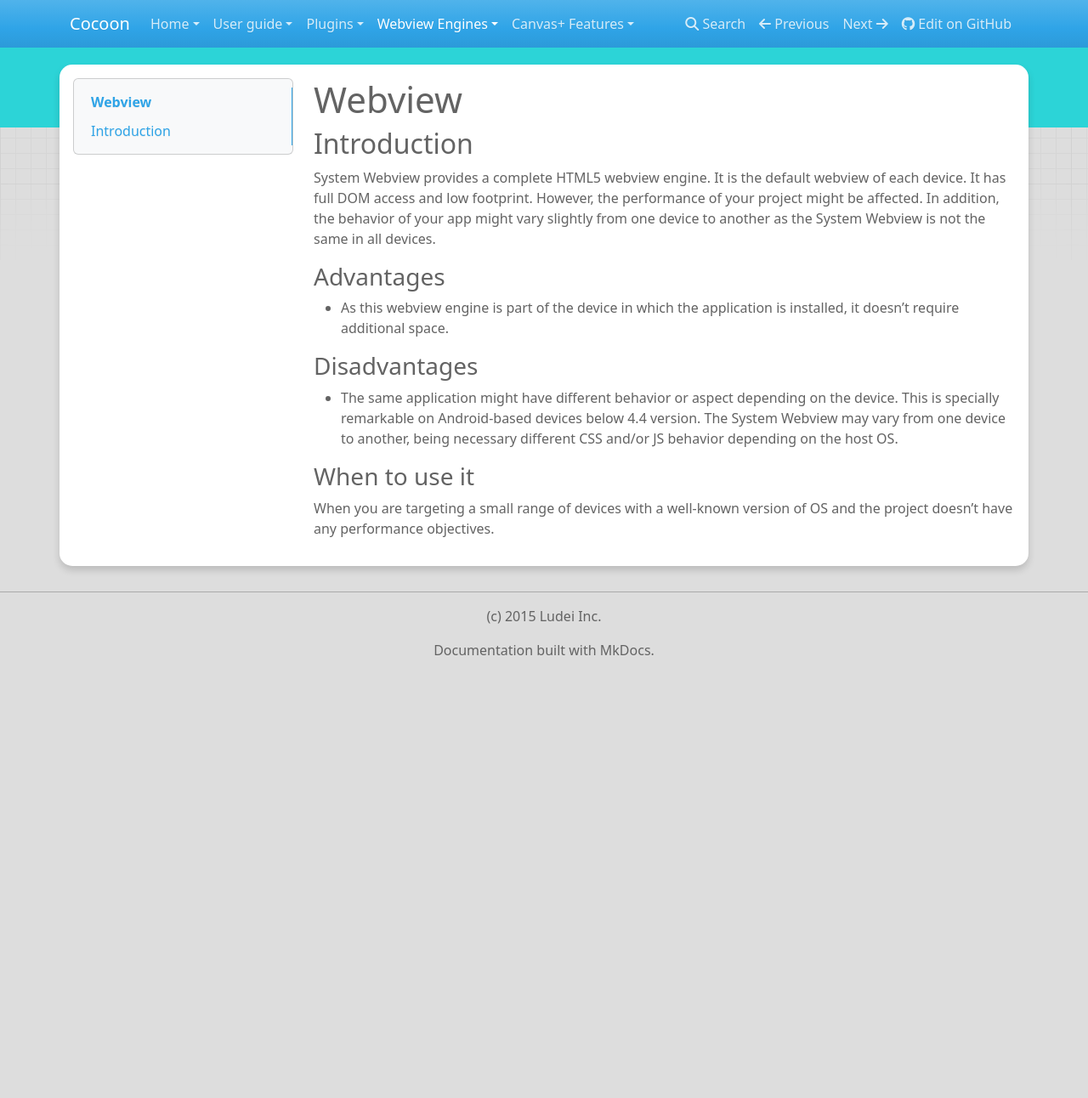
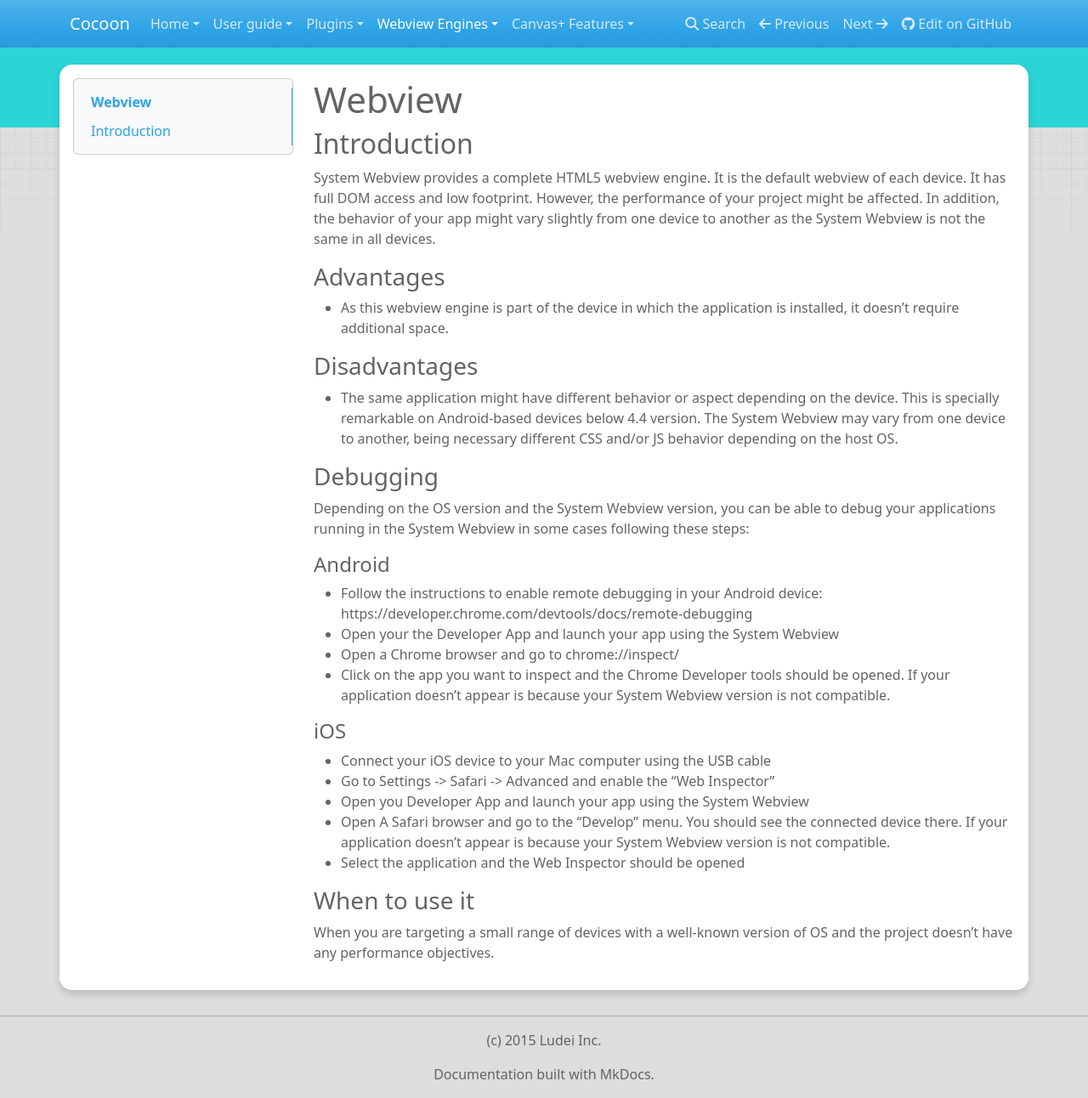
Before and after one commit to CocoonIO/cocoon-cloud-doc, an MkDocs documentation site: the page built from docs/webview-engines/system-webview.md, in a window 1280 px wide and 1292 px high. Shown: the whole window at 85% size. Built offline with MkDocs 1.6.1, drawn with Linux system fonts in a browser that asks for light colours; nearby versions of some CDN libraries; old or Windows-style settings are respelled for this version of MkDocs.

Commit message:
Added information about the Webview+ and System Webview debugging

```diff
--- a/docs/webview-engines/system-webview.md
+++ b/docs/webview-engines/system-webview.md
@@ -13,6 +13,25 @@ System Webview provides a complete HTML5 webview engine. It is the default webvi
 
 * The same application might have different behavior or aspect depending on the device. This is specially remarkable on Android-based devices below 4.4 version. The System Webview may vary from one device to another, being necessary different CSS and/or JS behavior depending on the host OS.
 
+### Debugging
+
+Depending on the OS version and the System Webview version, you can be able to debug your applications running in the System Webview in some cases following these steps:
+
+#### Android
+
+- Follow the instructions to enable remote debugging in your Android device: https://developer.chrome.com/devtools/docs/remote-debugging
+- Open your the Developer App and launch your app using the System Webview
+- Open a Chrome browser and go to chrome://inspect/
+- Click on the app you want to inspect and the Chrome Developer tools should be opened. If your application doesn't appear is because your System Webview version is not compatible.
+
+#### iOS
+
+- Connect your iOS device to your Mac computer using the USB cable
+- Go to Settings -> Safari -> Advanced and enable the "Web Inspector"
+- Open you Developer App and launch your app using the System Webview
+- Open A Safari browser and go to the "Develop" menu. You should see the connected device there. If your application doesn't appear is because your System Webview version is not compatible.
+- Select the application and the Web Inspector should be opened
+
 ### When to use it
 
 When you are targeting a small range of devices with a well-known version of OS and the project doesn't have any performance objectives.
```
Also changed, not shown: docs/webview-engines/webview-plus.md (+19 -0 lines).
